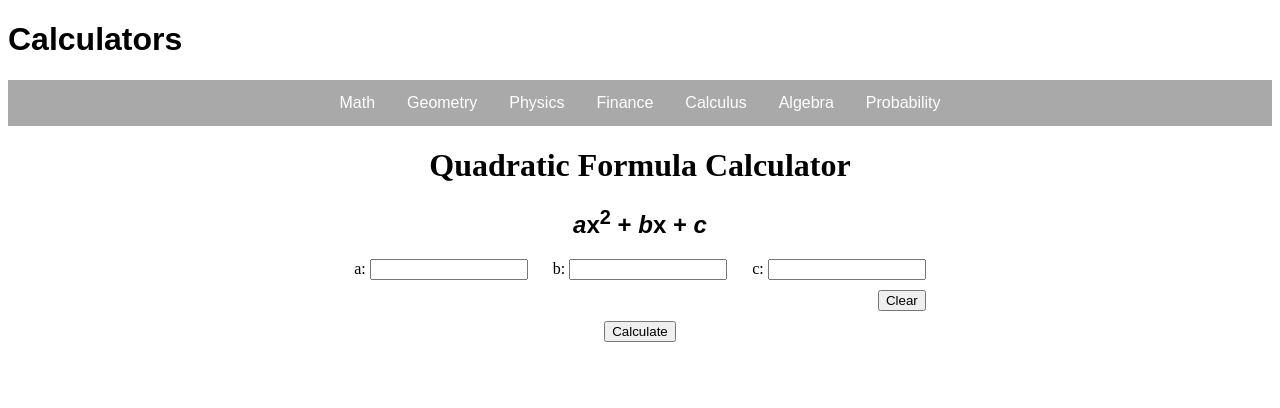
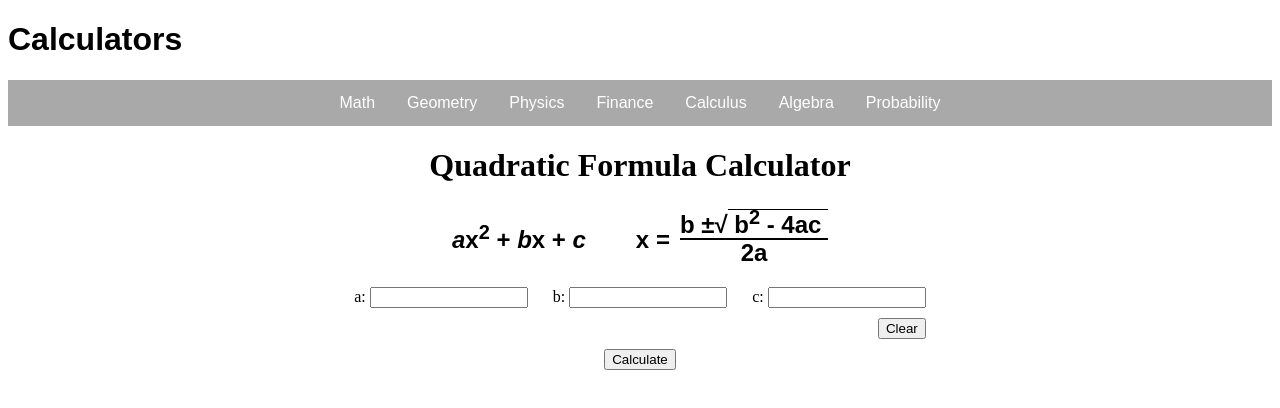
Before and after one commit to matthewberes/calculatorWebsite, an Angular app: page /quadratic in a window 1280 px wide. Shown: the top 408 px of the page. Built offline with nearby package versions, Linux system fonts and the light colour scheme.

Commit message:
add quadratic formula (static)

```diff
--- a/src/app/quadratic/quadratic.component.css
+++ b/src/app/quadratic/quadratic.component.css
@@ -1,3 +1,11 @@
+.formula-container {
+    display: inline-grid;
+    grid-template-columns: auto auto;
+    font-family: arial;
+    align-items: flex-end;
+    margin-top: -20px;
+}
+
 .grid-container {
     display: inline-grid;
     grid-template-columns: auto auto auto;
--- a/src/app/quadratic/quadratic.component.html
+++ b/src/app/quadratic/quadratic.component.html
@@ -1,6 +1,25 @@
 <div style="text-align: center;">
     <h1>Quadratic Formula Calculator</h1>
-    <h2 style="font-family: arial;"><i>a</i>x<sup>2</sup> + <i>b</i>x + <i>c</i></h2>
+    <div class="formula-container">
+        <div style="padding-right: 30px; transform: translateY(-13px);">
+            <h2><i>a</i>x<sup>2</sup> + <i>b</i>x + <i>c</i></h2>
+        </div>
+        <div style="padding-left: 30px; display: flex;">
+            <div style="transform: translateY(20px) translateX(-10px);">
+                <h2>x =</h2>
+            </div>
+            <div>
+                <h2>
+                <span style="border-bottom: 2px solid;">
+                    b ±&radic;<span style="border-top: 1px solid; padding-top: 1px;">&nbsp;b<sup>2</sup> - 4ac&nbsp;</span>
+                </span>
+                <br>
+                2a
+            </h2>
+            </div>
+
+        </div>
+    </div>
     <form id="inputForm" [formGroup]="inputForm">
         <div class="grid-container">
             <div class="item1">
```
